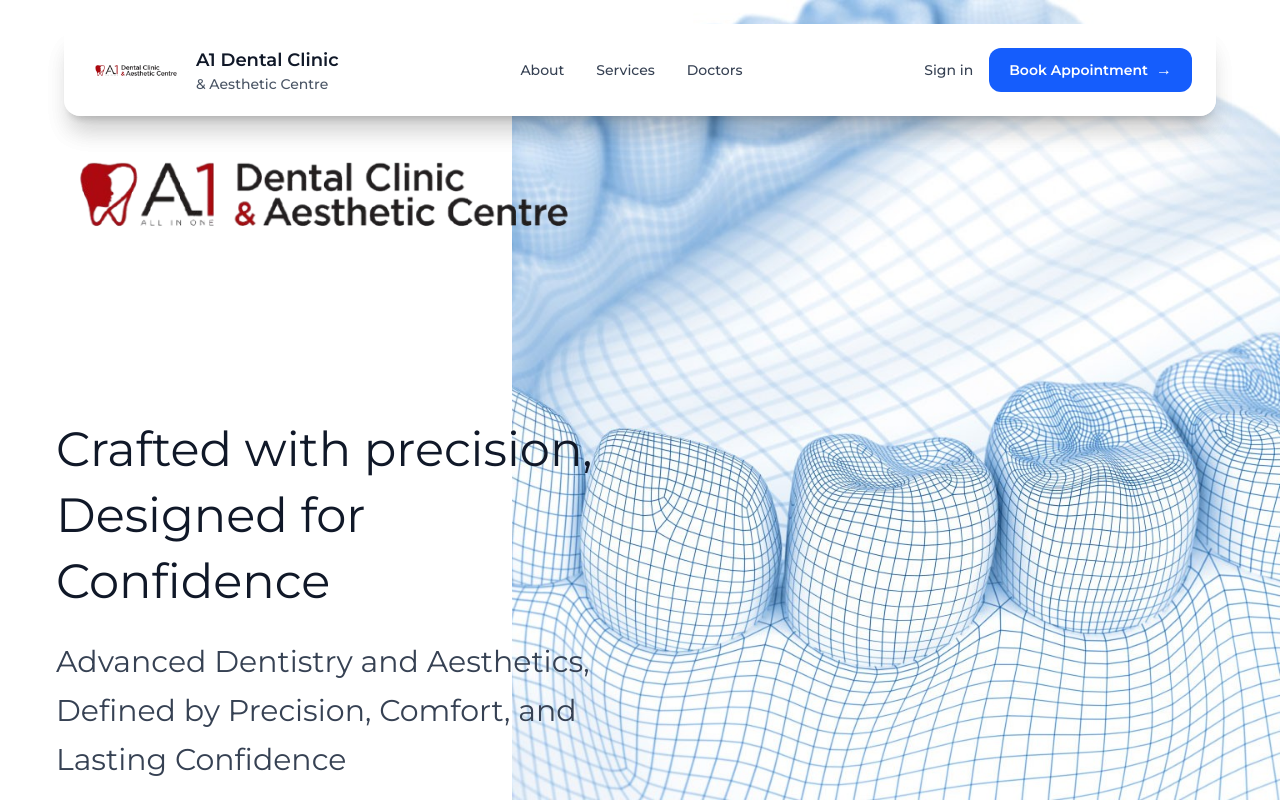
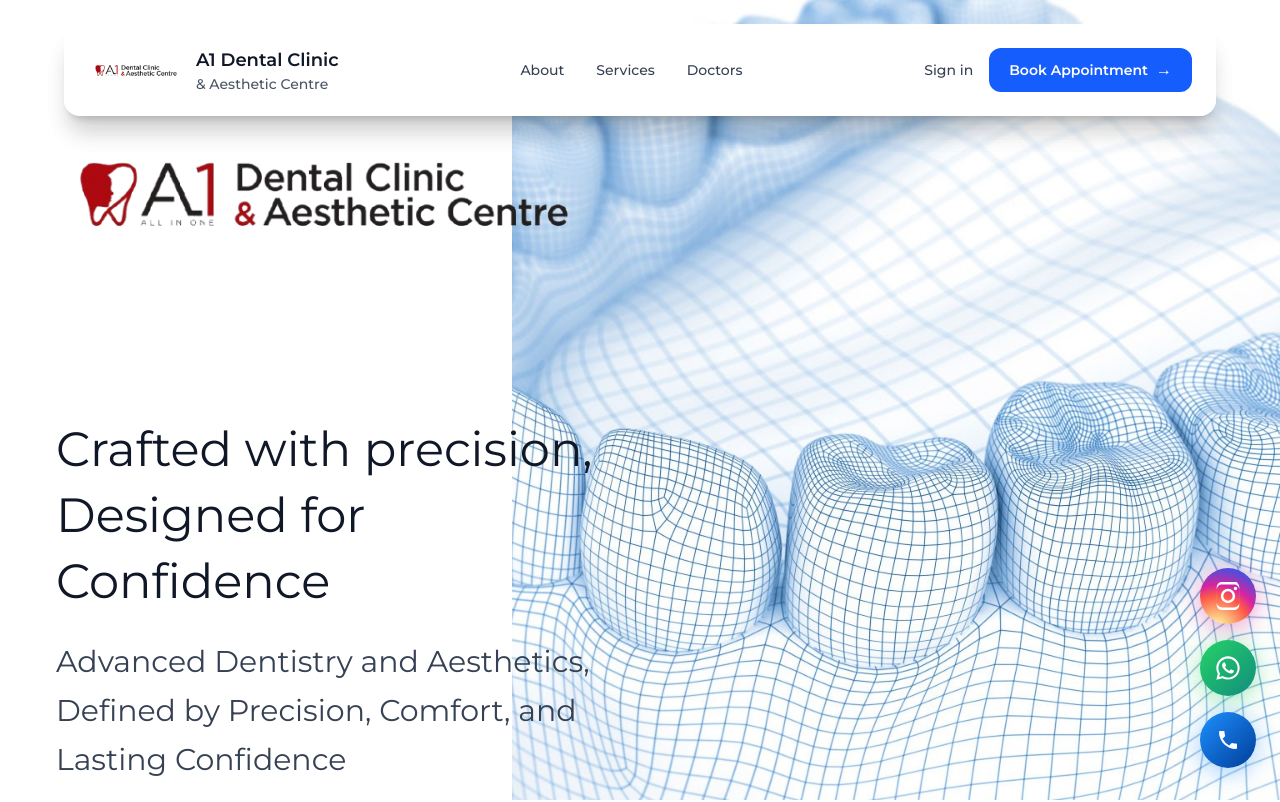
Before and after one commit to muhdyasirr/A1-dental-clinic-, a Next.js app: page / in a window 1280 px wide. Shown: the top 802 px of the page. Built offline with nearby package versions, Linux system fonts and the light colour scheme; no server answers; the database is empty.

Commit message:
icon added

```diff
--- a/app/page.tsx
+++ b/app/page.tsx
@@ -9,6 +9,7 @@ import WhyChooseUs from "@/components/WhyChooseUs";
 import Footer from "@/components/Footer";
 import OurVision from "@/components/OurVision";
 import Chief from "@/components/Chief";
+import FloatingContact from "@/components/FloatingContact";
 
 export default function Home() {
   return (
@@ -23,6 +24,7 @@ export default function Home() {
       <DentistSection />
       <GallerySection />
       <BookingSection />
+      <FloatingContact />
       <Footer />
     </>
   );
--- /dev/null
+++ b/components/FloatingContact.tsx
@@ -0,0 +1,113 @@
+"use client";
+
+import { useEffect, useRef, useState } from "react";
+
+export default function FloatingContact() {
+    const [visible, setVisible] = useState(false);
+    const galleryRef = useRef<HTMLElement | null>(null);
+
+    useEffect(() => {
+        // Find the gallery section by its first section[id] or by scroll position
+        const handleScroll = () => {
+            // Hero2 section is roughly 2nd section — we show icons after 90% of viewport height scrolled
+            const hero2El = document.getElementById("hero2-section");
+            if (hero2El) {
+                const rect = hero2El.getBoundingClientRect();
+                setVisible(rect.top <= window.innerHeight * 0.9);
+            } else {
+                // Fallback: show after scrolling past 300px
+                setVisible(window.scrollY > 300);
+            }
+        };
+
+        window.addEventListener("scroll", handleScroll, { passive: true });
+        handleScroll();
+        return () => window.removeEventListener("scroll", handleScroll);
+    }, []);
+
+    const instagramUrl =
+        "https://www.instagram.com/a1dentalclinic?igsh=aG1kbXQzcW5sazZq&utm_source=qr";
+    const whatsappUrl = "https://wa.me/9195626039900";
+    const phoneUrl = "tel:+919562603990";
+
+    return (
+        <div
+            aria-label="Contact floating buttons"
+            className={`fixed bottom-8 right-6 z-50 flex flex-col gap-4 transition-all duration-500 ${visible ? "opacity-100 translate-y-0" : "opacity-0 translate-y-10 pointer-events-none"
+                }`}
+        >
+            {/* Instagram */}
+            <a
+                href={instagramUrl}
+                target="_blank"
+                rel="noopener noreferrer"
+                aria-label="Visit our Instagram"
+                title="Visit our Instagram"
+                className="group w-14 h-14 rounded-full flex items-center justify-center shadow-2xl transition-all duration-300 hover:scale-110 hover:shadow-pink-400/60"
+                style={{
+                    background:
+                        "radial-gradient(circle at 30% 107%, #fdf497 0%, #fdf497 5%, #fd5949 45%, #d6249f 60%, #285AEB 90%)",
+                    boxShadow: "0 4px 24px 0 rgba(214, 36, 159, 0.45)",
+                }}
+            >
+                {/* Instagram SVG icon */}
+                <svg
+                    xmlns="http://www.w3.org/2000/svg"
+                    viewBox="0 0 24 24"
+                    fill="white"
+                    className="w-7 h-7"
+                >
+                    <path d="M12 2.163c3.204 0 3.584.012 4.85.07 1.366.062 2.633.334 3.608 1.308.975.975 1.246 2.242 1.308 3.608.058 1.266.07 1.646.07 4.85s-.012 3.584-.07 4.85c-.062 1.366-.334 2.633-1.308 3.608-.975.975-2.242 1.246-3.608 1.308-1.266.058-1.646.07-4.85.07s-3.584-.012-4.85-.07c-1.366-.062-2.633-.334-3.608-1.308-.975-.975-1.246-2.242-1.308-3.608C2.175 15.584 2.163 15.204 2.163 12s.012-3.584.07-4.85c.062-1.366.334-2.633 1.308-3.608C4.516 2.497 5.783 2.226 7.15 2.163 8.416 2.105 8.796 2.163 12 2.163zm0-2.163C8.741 0 8.333.013 7.053.072 5.775.131 4.602.425 3.635 1.392 2.667 2.36 2.374 3.532 2.315 4.81 2.254 6.09 2.24 6.499 2.24 12c0 5.501.014 5.91.075 7.19.059 1.278.352 2.45 1.32 3.418.967.967 2.14 1.261 3.418 1.32C8.333 23.987 8.741 24 12 24s3.667-.013 4.947-.072c1.278-.059 2.45-.353 3.418-1.32.967-.968 1.261-2.14 1.32-3.418.061-1.28.075-1.689.075-7.19 0-5.501-.014-5.91-.075-7.19-.059-1.278-.353-2.45-1.32-3.418C20.398.425 19.225.131 17.947.072 16.667.013 16.259 0 12 0z" />
+                    <path d="M12 5.838a6.162 6.162 0 1 0 0 12.324 6.162 6.162 0 0 0 0-12.324zM12 16a4 4 0 1 1 0-8 4 4 0 0 1 0 8z" />
+                    <circle cx="18.406" cy="5.594" r="1.44" />
+                </svg>
+            </a>
+
+            {/* WhatsApp */}
+            <a
+                href={whatsappUrl}
+                target="_blank"
+                rel="noopener noreferrer"
+                aria-label="Chat on WhatsApp"
+                title="Chat on WhatsApp: 95626 03990"
+                className="group w-14 h-14 rounded-full flex items-center justify-center shadow-2xl transition-all duration-300 hover:scale-110"
+                style={{
+                    background: "linear-gradient(135deg, #25d366 0%, #128c7e 100%)",
+                    boxShadow: "0 4px 24px 0 rgba(37, 211, 102, 0.45)",
+                }}
+            >
+                {/* WhatsApp SVG icon */}
+                <svg
+                    xmlns="http://www.w3.org/2000/svg"
+                    viewBox="0 0 32 32"
+                    fill="white"
+                    className="w-7 h-7"
+                >
+                    <path d="M16.003 2.667C8.637 2.667 2.667 8.637 2.667 16.003c0 2.355.617 4.562 1.697 6.474L2.667 29.333l6.99-1.682a13.275 13.275 0 0 0 6.346 1.616c7.366 0 13.336-5.97 13.336-13.264 0-7.296-5.97-13.336-13.336-13.336zm0 24.267a11.02 11.02 0 0 1-5.6-1.526l-.402-.237-4.148.998.998-4.018-.262-.414A10.993 10.993 0 0 1 5.002 16c0-6.063 4.938-11 11.001-11C22.066 5 27 9.937 27 16c0 6.063-4.934 11-10.997 11zm6.03-8.239c-.33-.165-1.953-.96-2.256-1.07-.303-.11-.523-.165-.743.165-.22.33-.852 1.07-1.044 1.29-.193.22-.386.248-.716.083-.33-.165-1.394-.513-2.655-1.637-.981-.876-1.644-1.957-1.836-2.287-.193-.33-.021-.508.145-.672.15-.148.33-.386.495-.579.165-.192.22-.33.33-.55.11-.22.055-.41-.028-.579-.083-.165-.742-1.787-1.016-2.447-.268-.641-.54-.554-.742-.564l-.632-.011c-.22 0-.578.083-.881.413-.303.33-1.155 1.128-1.155 2.75s1.183 3.19 1.348 3.41c.165.22 2.328 3.556 5.642 4.987.788.34 1.404.544 1.883.697.79.25 1.51.215 2.078.13.634-.094 1.953-.797 2.228-1.568.275-.771.275-1.432.193-1.568-.083-.137-.303-.22-.633-.385z" />
+                </svg>
+            </a>
+
+            {/* Phone */}
+            <a
+                href={phoneUrl}
+                aria-label="Call us"
+                title="Call: 95626 03990"
+                className="group w-14 h-14 rounded-full flex items-center justify-center shadow-2xl transition-all duration-300 hover:scale-110"
+                style={{
+                    background: "linear-gradient(135deg, #1e90ff 0%, #003d99 100%)",
+                    boxShadow: "0 4px 24px 0 rgba(30, 144, 255, 0.45)",
+                }}
+            >
+                {/* Phone SVG icon */}
+                <svg
+                    xmlns="http://www.w3.org/2000/svg"
+                    viewBox="0 0 24 24"
+                    fill="white"
+                    className="w-6 h-6"
+                >
+                    <path d="M6.62 10.79a15.15 15.15 0 0 0 6.59 6.59l2.2-2.2a1 1 0 0 1 1.02-.24c1.12.37 2.33.57 3.57.57a1 1 0 0 1 1 1V20a1 1 0 0 1-1 1C10.61 21 3 13.39 3 4a1 1 0 0 1 1-1h3.5a1 1 0 0 1 1 1c0 1.25.2 2.45.57 3.57a1 1 0 0 1-.25 1.02l-2.2 2.2z" />
+                </svg>
+            </a>
+        </div>
+    );
+}
--- a/components/GallerySection.tsx
+++ b/components/GallerySection.tsx
@@ -26,7 +26,7 @@ export default function GallerySection() {
   }, []);
 
   return (
-    <section className="py-20 px-4 bg-gray-50">
+    <section id="gallery-section" className="py-20 px-4 bg-gray-50">
       {/* HEADER */}
       <div className="text-center mb-16">
         <h2 className="text-4xl font-semibold text-gray-900">
--- a/components/Hero2.tsx
+++ b/components/Hero2.tsx
@@ -5,7 +5,7 @@ import Link from "next/link";
 
 export default function AboutSection() {
   return (
-    <section className="bg-white py-20 px-4 md:px-8">
+    <section id="hero2-section" className="bg-white py-20 px-4 md:px-8">
       <div className="max-w-7xl mx-auto grid lg:grid-cols-2 gap-12 lg:gap-20 items-center">
 
         {/* LEFT — BIG IMAGE */}
```
